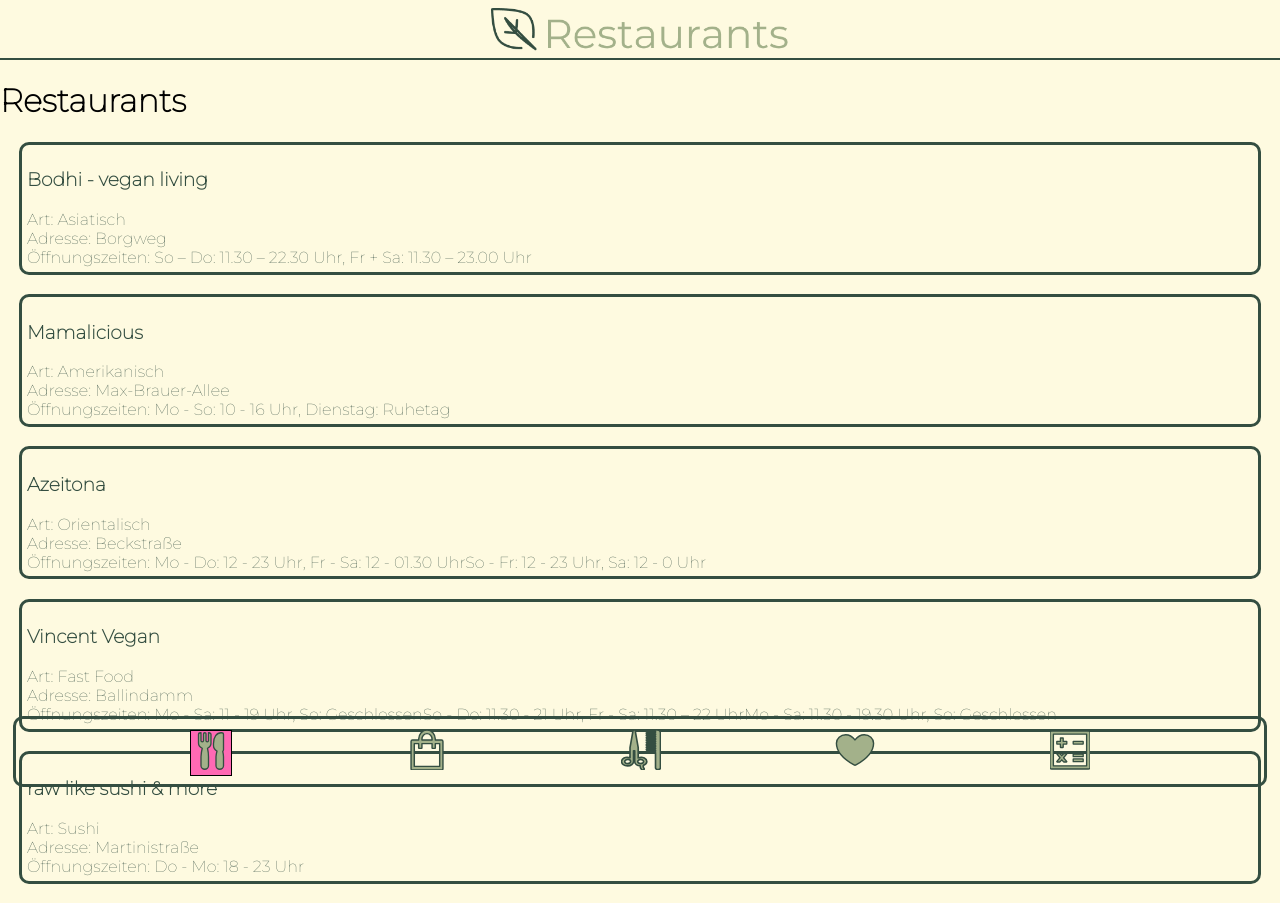
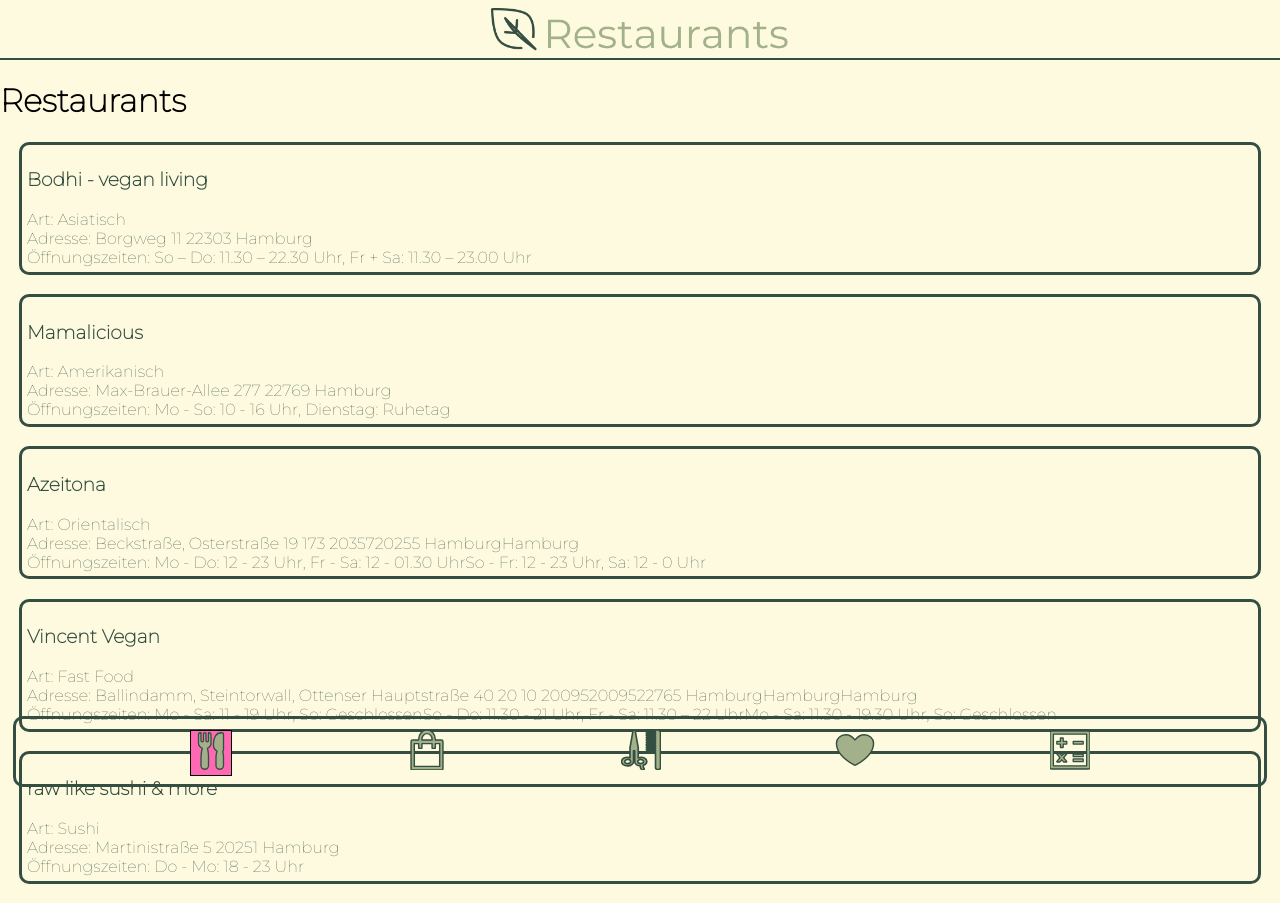
Before and after one commit to danielab93/capstone-project, a React (Vite) app: page /restaurants in a window 1280 px wide. Built offline with nearby package versions, Linux system fonts and the light colour scheme.

Commit message:
render Basic Information

```diff
--- a/src/components/BasicCards.jsx
+++ b/src/components/BasicCards.jsx
@@ -1,14 +1,24 @@
 import styled from "styled-components";
 
-function BasicCards({ name, art, adresse, zeiten }) {
+function BasicCards({ name, type, adress, hours }) {
+  const streetName = adress.map((onlyStreet) => onlyStreet.strasse);
+  const houseNumber = adress.map((onlyNumber) => onlyNumber.hausnummer);
+  const postCode = adress.map((onlyPostcode) => onlyPostcode.plz);
+  const city = adress.map((onlyCity) => onlyCity.ort);
+  const fullAddress = streetName + houseNumber;
+  console.log(streetName);
+
   return (
     <>
       <CardContainer>
         <h3>{name}</h3>
         <ul>
-          <li>Art: {art}</li>
-          <li>Adresse: {adresse}</li>
-          <li>Öffnungszeiten: {zeiten}</li>
+          <li>Art: {type}</li>
+          <li>
+            Adresse: {streetName.join(", ")} {houseNumber.join(" ")} {postCode}{" "}
+            {city}
+          </li>
+          <li>Öffnungszeiten: {hours}</li>
         </ul>
       </CardContainer>
     </>
--- a/src/pages/Restaurants.jsx
+++ b/src/pages/Restaurants.jsx
@@ -11,9 +11,9 @@ function Restaurants() {
     <BasicCards
       key={restaurant.id}
       name={restaurant.name}
-      art={restaurant.art}
-      adresse={restaurant.adresse[0].strasse}
-      zeiten={restaurant.zeiten}
+      type={restaurant.art}
+      adress={restaurant.adresse}
+      hours={restaurant.zeiten}
     />
   ));
   return (
```
